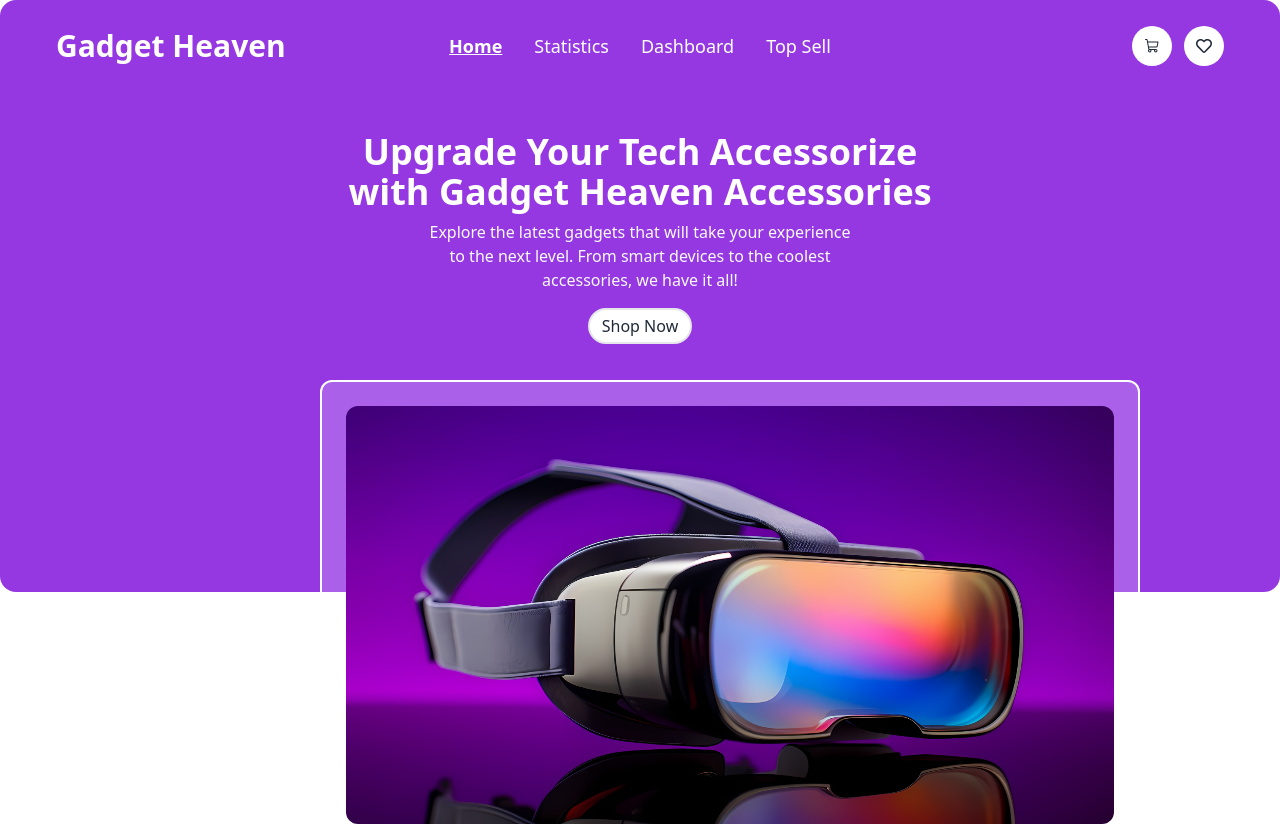
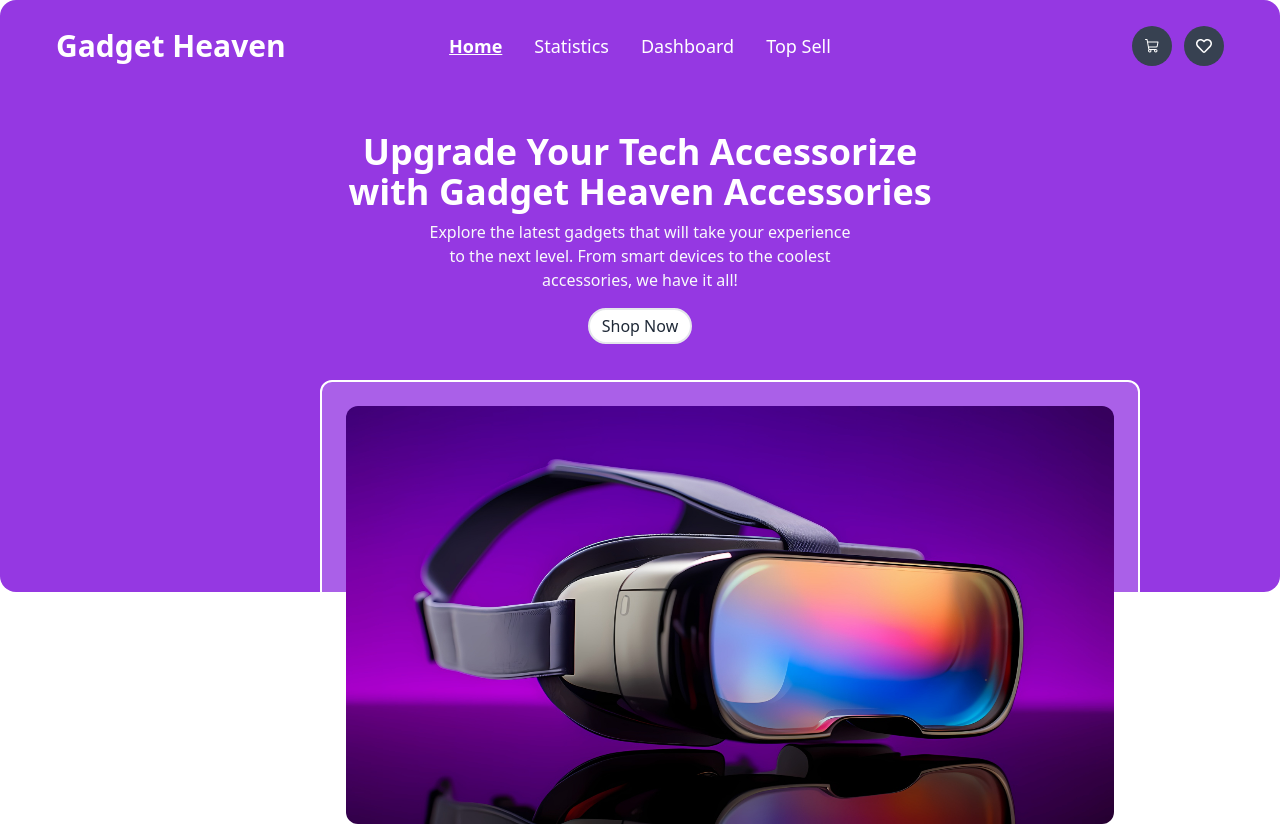
Before and after one commit to Jubayerhusain/Gadget-Haven-t, a React (Vite) app: page / in a window 1280 px wide. Shown: the top 826 px of the page. Built offline with nearby package versions, Linux system fonts and the light colour scheme.

Commit message:
Navbe Update done

```diff
--- a/src/components/Header/Navber.jsx
+++ b/src/components/Header/Navber.jsx
@@ -1,4 +1,4 @@
-import { NavLink } from "react-router-dom";
+import { NavLink, useLocation } from "react-router-dom";
 import { PiShoppingCart } from "react-icons/pi";
 import { FaRegHeart } from "react-icons/fa";
 import { getStoredProductList, getStoredWishList } from "../../utilitis/localStorage";
@@ -8,6 +8,8 @@
   const [cartCount, setCartCount] = useState(0);
   const [wishlistCount, setWishlistCount] = useState(0);
 
+  const { pathname } = useLocation();
+
   useEffect(() => {
     const storedProductList = getStoredProductList();
     const storedWishList = getStoredWishList();
@@ -16,45 +18,45 @@
     setWishlistCount(storedWishList.length);
   }, []);
 
+  const isDashboard = pathname === "/dashboard";
+  const isStatistics = pathname === "/Statistics";
+  const isTopSell = pathname === "/topSell";
+
+  const navbarClass = isDashboard
+    ? "navbar bg-white py-4 px-14 text-gray-700 rounded-t-2xl sticky top-0 z-50 backdrop-blur-lg"
+    : isStatistics
+    ? "navbar bg-gray-800 py-4 px-14 text-white rounded-t-2xl sticky top-0 z-50 backdrop-blur-lg"
+    : isTopSell
+    ? "navbar bg-green-700 py-4 px-14 text-white rounded-t-2xl sticky top-0 z-50 backdrop-blur-lg"
+    : "navbar bg-[#9538E2] py-4 px-14 text-white rounded-t-2xl sticky top-0 z-50 backdrop-blur-lg";
+
+  const getLinkClass = (isActive) => {
+    if (isActive) return "font-bold underline";
+    if (isDashboard) return "text-gray-700";
+    if (isStatistics) return "text-white";
+    if (isTopSell) return "text-white";
+    return "text-white";
+  };
+
   const Link = (
     <>
       <li>
-        <NavLink
-          to="/"
-          className={({ isActive }) =>
-            isActive ? "text-white font-bold underline" : "text-white"
-          }
-        >
+        <NavLink to="/" className={({ isActive }) => getLinkClass(isActive)}>
           Home
         </NavLink>
       </li>
       <li>
-        <NavLink
-          to="/Statistics"
-          className={({ isActive }) =>
-            isActive ? "text-white font-bold underline" : "text-white"
-          }
-        >
+        <NavLink to="/Statistics" className={({ isActive }) => getLinkClass(isActive)}>
           Statistics
         </NavLink>
       </li>
       <li>
-        <NavLink
-          to="/dashboard"
-          className={({ isActive }) =>
-            isActive ? "text-white font-bold underline" : "text-white"
-          }
-        >
+        <NavLink to="/dashboard" className={({ isActive }) => getLinkClass(isActive)}>
           Dashboard
         </NavLink>
       </li>
       <li>
-        <NavLink
-          to="/topSell"
-          className={({ isActive }) =>
-            isActive ? "text-white font-bold underline" : "text-white"
-          }
-        >
+        <NavLink to="/topSell" className={({ isActive }) => getLinkClass(isActive)}>
           Top Sell
         </NavLink>
       </li>
@@ -62,7 +64,7 @@
   );
 
   return (
-    <div className="navbar bg-[#9538E2] py-4 px-14 rounded-t-2xl sticky top-0 z-50 backdrop-blur-lg">
+    <div className={navbarClass}>
       <div className="navbar-start">
         <div className="dropdown">
           <div tabIndex={0} role="button" className="btn btn-ghost lg:hidden">
@@ -73,12 +75,7 @@
               viewBox="0 0 24 24"
               stroke="currentColor"
             >
-              <path
-                strokeLinecap="round"
-                strokeLinejoin="round"
-                strokeWidth="2"
-                d="M4 6h16M4 12h8m-8 6h16"
-              />
+              <path strokeLinecap="round" strokeLinejoin="round" strokeWidth="2" d="M4 6h16M4 12h8m-8 6h16" />
             </svg>
           </div>
           <ul
@@ -88,25 +85,25 @@
             {Link}
           </ul>
         </div>
-        <a className="font-bold text-white text-3xl">Gadget Heaven</a>
+        <a className="font-bold text-3xl">Gadget Heaven</a>
       </div>
       <div className="navbar-center hidden lg:flex">
         <ul className="menu menu-horizontal px-1 text-lg">{Link}</ul>
       </div>
       <div className="navbar-end">
         <div className="flex items-center space-x-3">
-          <div className="relative p-3 text-md rounded-full bg-white">
+          <div className="relative p-3 text-md rounded-full bg-gray-700 text-white">
             <PiShoppingCart />
             {cartCount > 0 && (
-              <span className="absolute top-[-2px] right-[-8px] rounded-full bg-purple-700 border-2 border-white text-white text-xs w-5 h-5 flex items-center justify-center">
+              <span className="absolute top-[-2px] right-[-8px] text-white rounded-full bg-purple-700 border-2 border-white text-xs w-5 h-5 flex items-center justify-center">
                 {cartCount}
               </span>
             )}
           </div>
-          <div className="relative p-3 text-md rounded-full bg-white">
+          <div className="relative p-3 text-md rounded-full bg-gray-700 text-white">
             <FaRegHeart />
             {wishlistCount > 0 && (
-              <span className="absolute top-[-2px] right-[-8px] rounded-full bg-purple-700 border-2 border-white text-white text-xs w-5 h-5 flex items-center justify-center">
+              <span className="absolute text-white top-[-2px] right-[-8px] rounded-full bg-purple-700 border-2 border-white text-xs w-5 h-5 flex items-center justify-center">
                 {wishlistCount}
               </span>
             )}
```
Also changed, not shown: src/utilitis/localStorage.js (line endings or trailing spaces).
